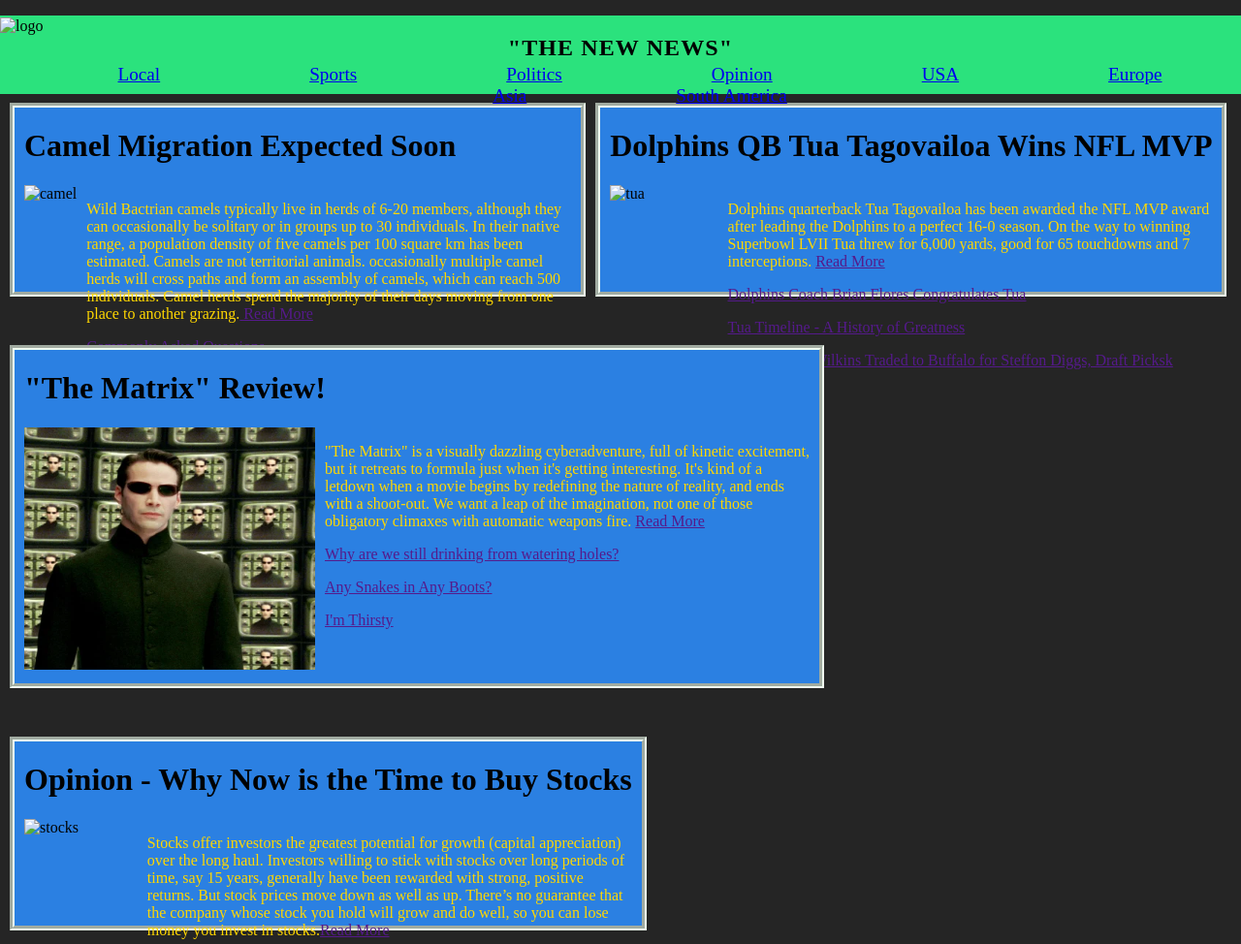
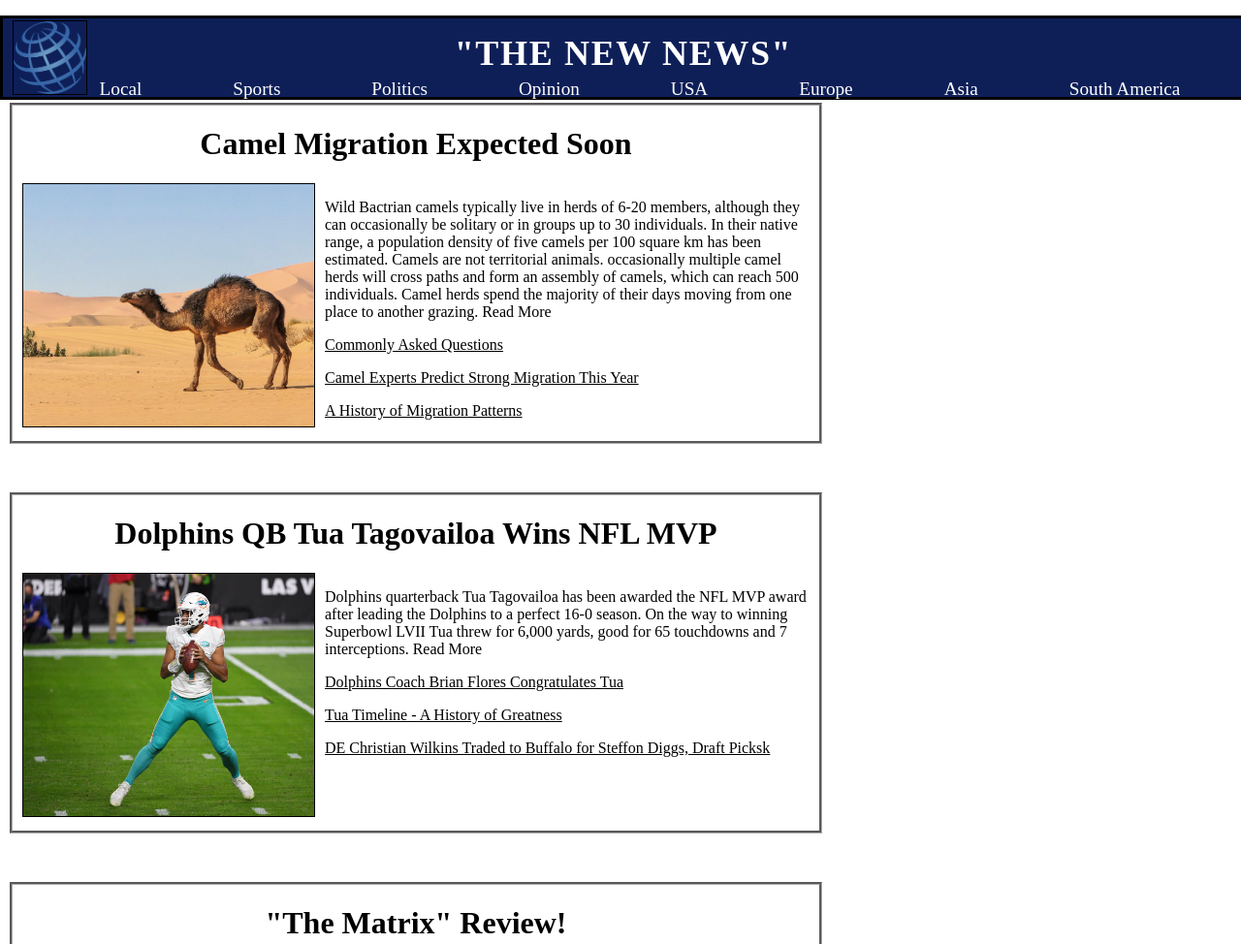
Before and after one commit to JbrownWFU/USF-PWA, a plain HTML site: page index.html in a window 1280 px wide. Shown: the top 974 px of the page at 97% size. Drawn offline with Linux system fonts and the light colour scheme; files that its build step writes are made by us from their sources; files whose address does not match are found by name.

Commit message:
Add files via upload

```diff
--- a/Styles.css
+++ b/Styles.css
@@ -1,19 +1,26 @@
 #topbar {
-    background-color: rgb(43, 226, 125);
+    background-color: rgb(14, 31, 88);
+    border-width: 3px;
+    border-style: solid;
+    border-color: rgb(0, 0, 0);
     height: 81px;
     width: 100%;
     position: absolute;
 }
 
 #title-topbar {
-    vertical-align: middle;
+    position: relative;
+    bottom: 15px;
     text-align: center;
+    font-size:x-large;
+    font-family: 'Times New Roman', Times, serif;
 
 }
 
 #logo {
     position: relative;
-    bottom: 65px;
+    left: 10px;
+    bottom: 100px;
 }
 
 #navbar {
@@ -27,23 +34,25 @@
 
 #navbar li {
 
-    top: 25px;
+    position: relative;
     list-style: none;
     text-align: center;
     display: inline-block;
-    padding: 0px 75px;
+    padding: 15px 45px;
     font-size: larger;
+    font-family: 'Times New Roman', Times, serif;
+    color: rgb(255, 255, 255);
 }
 
 
 .headlinearticle {
     border-style:groove;
-    border-color: honeydew;
-    border-width: 5px;
+    border-color: rgb(173, 173, 173);
+    border-width: 3px;
     float: left;
     height: 500;
     font-size: 1.0em;
-    background-color: rgb(43, 128, 226);
+    background-color: rgb(255, 255, 255);
     margin-top: 50px;
     margin-left: 10px;
     padding-left: 10px;
@@ -55,9 +64,13 @@
 .headlinecontent {
     padding-left: 10px;
     float: right;
-    color: gold;
+    color: rgb(0, 0, 0);
     height: 100px;
     width: 500px;
+}
+
+.underline {
+    text-decoration: underline;
 }
 
 .article-container {
@@ -72,10 +85,8 @@
     margin-right: auto;
 }
 
-
-
 h1 {
-    text-align: left;
+    text-align: Center;
     color: rgb(0, 0, 0);
 }
 
@@ -83,6 +94,8 @@ h2 {
     text-align: center;
     font-family: 'Times New Roman', Times, serif;
     letter-spacing: 0.1ex;
+    color: rgb(255, 255, 255);
+
 }
 
 p {
@@ -97,5 +110,13 @@ p {
 
 body {
     margin: 0;
-    background-color: rgb(37, 37, 37);
+    background-color: rgb(255, 255, 255);
 }
+
+a {
+    color:inherit; text-decoration: none;
+}
+
+img {
+    border: 1px solid #000;
+}
```
Also changed, not shown: sw.js (+7 -4 lines), camel.jpg (added), globe.png (added), stocks.jpg (added), tua.jpg (added).
